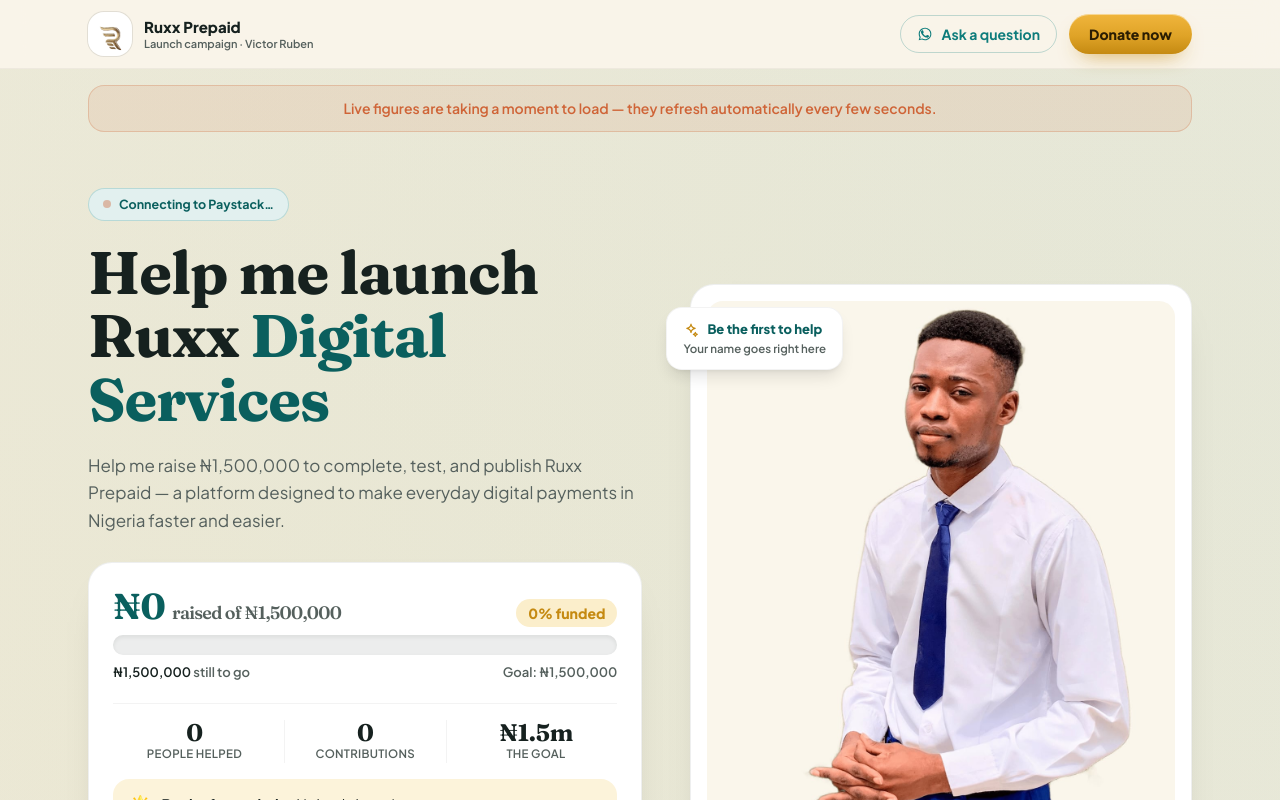
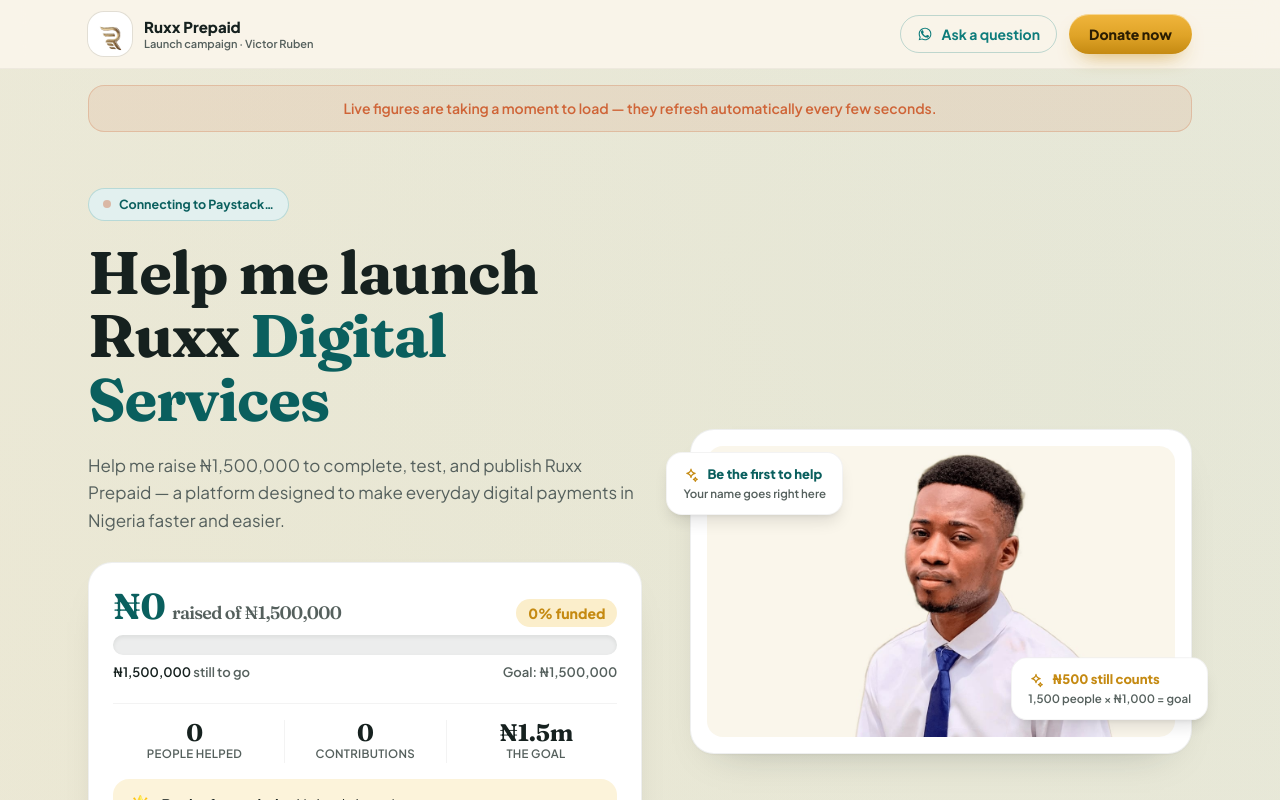
Before and after one commit to Victorr204/ruxx-crowdfunding, a Next.js app: page / in a window 1280 px wide. Shown: the top 800 px of the page. Built offline with nearby package versions, Linux system fonts and the light colour scheme; no server answers.

Commit message:
Hero photo becomes a half-body crop; only the founder card keeps the full image

```diff
--- a/src/components/Hero.tsx
+++ b/src/components/Hero.tsx
@@ -131,7 +131,7 @@
               src={images.hero}
               alt="Victor Chidiebere Ruben — founder of Ruxx Digital Services"
               width={1152}
-              height={1431}
+              height={716}
               sizes="(max-width: 1024px) calc(100vw - 56px), 470px"
               priority
               className="h-auto w-full rounded-2xl"
--- a/src/lib/campaign.ts
+++ b/src/lib/campaign.ts
@@ -43,7 +43,7 @@
   },
 
   images: {
-    hero: "/founder-full-v2.jpg",
+    hero: "/founder-hero-v2.jpg",
     logo: "/logo.png",
     /** Lightweight (95 KB) 1200×675 copy of the hero used for link previews —
      *  crawlers on slow networks fetch this fast, so WhatsApp/Telegram never
```
Also changed, not shown: public/founder-hero-v2.jpg (added).
